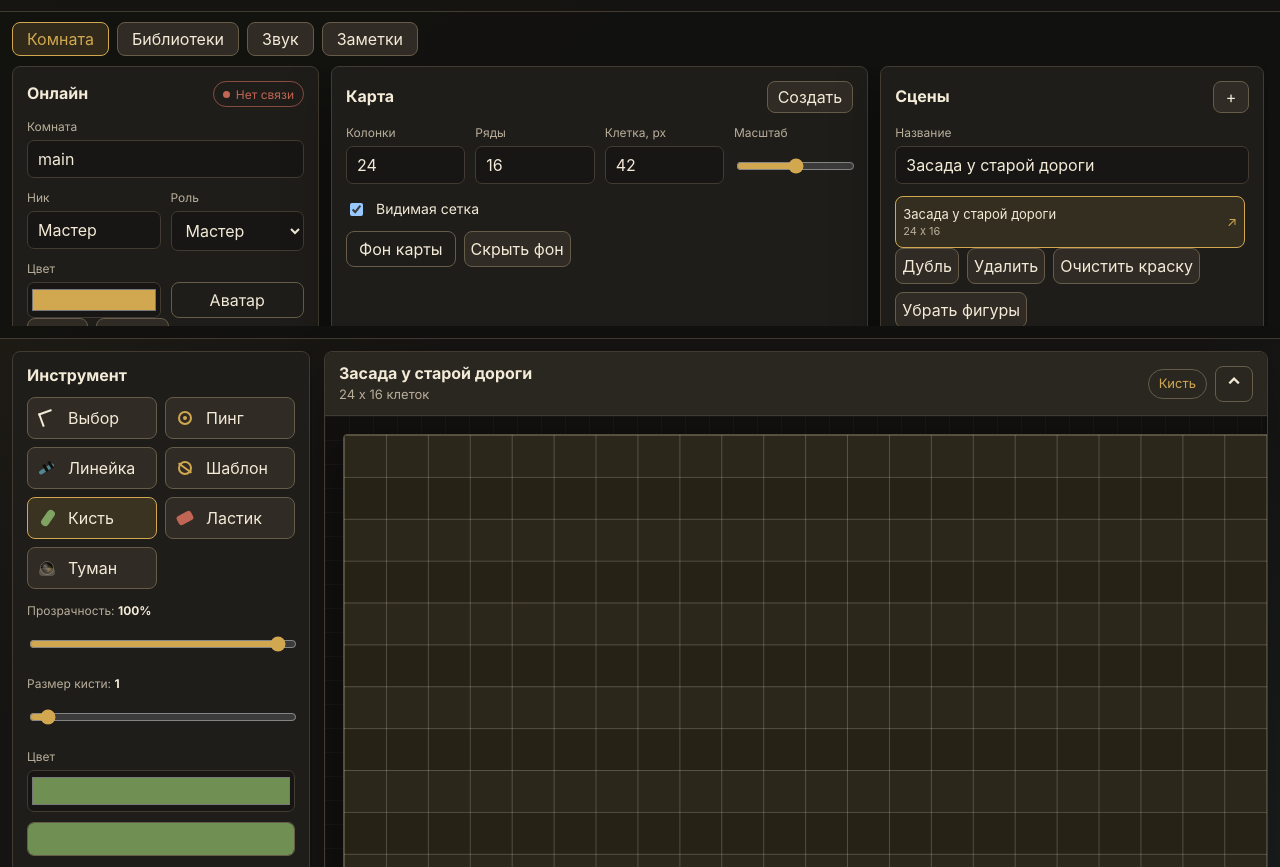
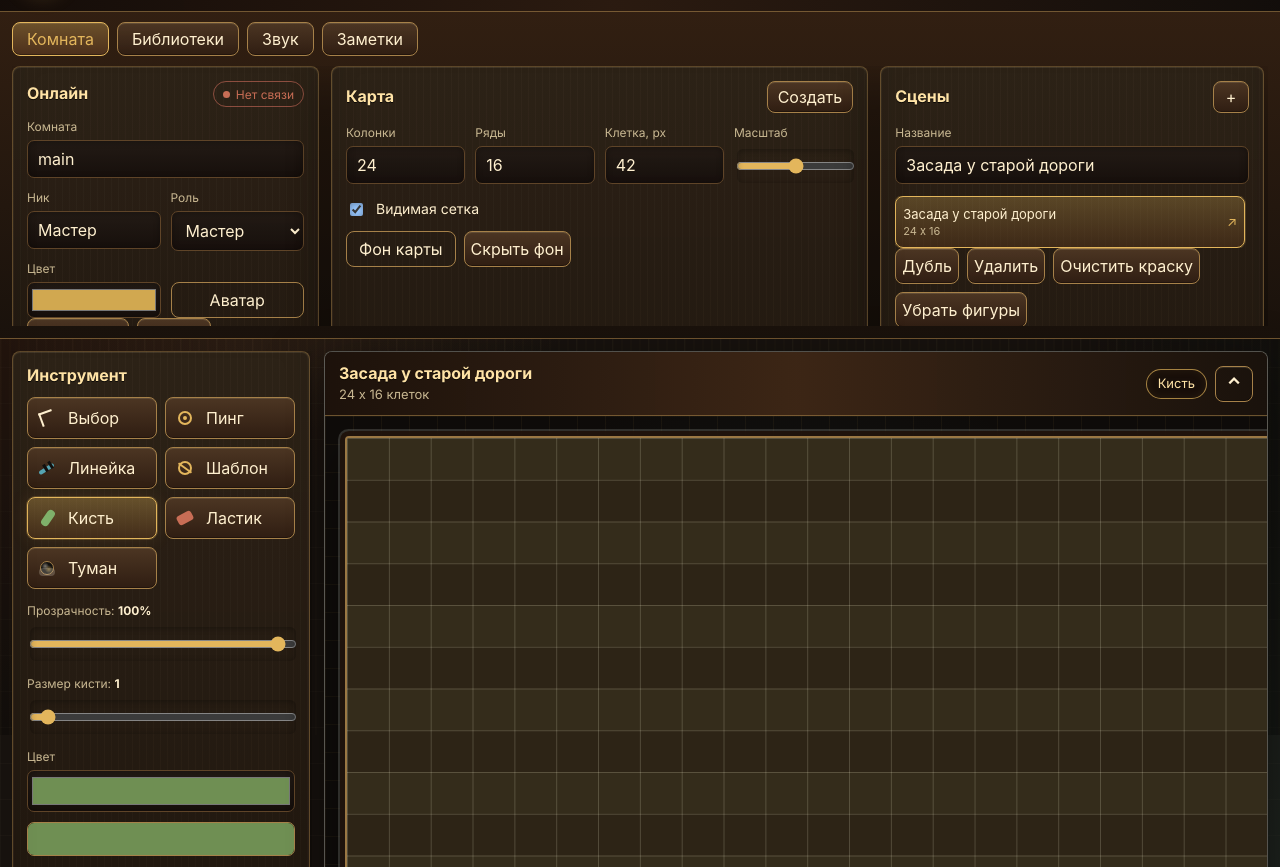
Before and after one commit to blyasha-hue/dnd-battle-table, a website: page index.html in a window 1280 px wide. Shown: the part 65-932 px from the top of the page. Drawn offline with Linux system fonts and the light colour scheme; no server answers.

Commit message:
Add files via upload

```diff
--- a/app.js
+++ b/app.js
@@ -1155,16 +1155,16 @@ function screenPx(value) {
 }
 
 function drawBase(width, height) {
-  ctx.fillStyle = "#272216";
+  ctx.fillStyle = "#2d2416";
   ctx.fillRect(0, 0, width, height);
 
   const background = state.background?.src && !state.backgroundHidden ? getImage(state.background.src) : null;
   if (background?.complete && background.naturalWidth) {
     ctx.drawImage(background, 0, 0, width, height);
-    ctx.fillStyle = "rgba(0, 0, 0, 0.12)";
+    ctx.fillStyle = "rgba(0, 0, 0, 0.035)";
     ctx.fillRect(0, 0, width, height);
   } else {
-    ctx.fillStyle = "rgba(255, 255, 255, 0.025)";
+    ctx.fillStyle = "rgba(255, 232, 176, 0.035)";
     for (let y = 0; y < height; y += state.cell * 2) {
       ctx.fillRect(0, y, width, state.cell);
     }
@@ -1206,7 +1206,7 @@ function drawFog(width, height) {
 function drawGrid(width, height) {
   if (!state.showGrid) return;
   ctx.save();
-  ctx.strokeStyle = "rgba(246, 234, 211, 0.22)";
+  ctx.strokeStyle = "rgba(255, 246, 215, 0.18)";
   ctx.lineWidth = 1;
   ctx.beginPath();
   for (let x = 0; x <= width; x += state.cell) {
@@ -1238,6 +1238,17 @@ function drawTokens() {
     const visualY = centerY - visualSize / 2;
     const padding = clamp(visualSize * 0.12, 2, 5);
     const radius = Math.max(5, visualSize / 2 - padding);
+    const ringRadius = radius + screenPx(4);
+
+    ctx.save();
+    ctx.shadowColor = "rgba(0, 0, 0, 0.72)";
+    ctx.shadowBlur = screenPx(10);
+    ctx.shadowOffsetY = screenPx(3);
+    ctx.fillStyle = "rgba(8, 6, 4, 0.72)";
+    ctx.beginPath();
+    ctx.arc(centerX, centerY, ringRadius + screenPx(2), 0, Math.PI * 2);
+    ctx.fill();
+    ctx.restore();
 
     ctx.save();
     ctx.beginPath();
@@ -1253,16 +1264,19 @@ function drawTokens() {
     ctx.restore();
 
     ctx.save();
-    ctx.lineWidth = isFocusTurn ? 5 : isCurrentTurn ? 4 : 3;
-    ctx.shadowColor = isFocusTurn ? "rgba(255, 218, 112, 0.95)" : isCurrentTurn ? "rgba(209, 168, 80, 0.75)" : "transparent";
-    ctx.shadowBlur = isFocusTurn ? 26 : isCurrentTurn ? 18 : 0;
-    ctx.strokeStyle = isCurrentTurn || state.selectedObject?.id === token.id ? "#d1a850" : "#11100f";
+    ctx.lineWidth = isFocusTurn ? screenPx(6) : isCurrentTurn ? screenPx(5) : screenPx(3.5);
+    ctx.shadowColor = isFocusTurn ? "rgba(255, 218, 112, 0.98)" : isCurrentTurn ? "rgba(227, 182, 92, 0.82)" : "rgba(0, 0, 0, 0.38)";
+    ctx.shadowBlur = isFocusTurn ? screenPx(28) : isCurrentTurn ? screenPx(18) : screenPx(7);
+    ctx.strokeStyle = isCurrentTurn || state.selectedObject?.id === token.id ? "#ffd36d" : "#c9c1ab";
     ctx.beginPath();
-    ctx.arc(centerX, centerY, radius + (isFocusTurn ? 3 : isCurrentTurn ? 2 : 0), 0, Math.PI * 2);
+    ctx.arc(centerX, centerY, ringRadius + (isFocusTurn ? screenPx(3) : isCurrentTurn ? screenPx(2) : 0), 0, Math.PI * 2);
     ctx.stroke();
     ctx.shadowBlur = 0;
-    ctx.lineWidth = isFocusTurn ? 3 : isCurrentTurn ? 2 : 1;
-    ctx.strokeStyle = isCurrentTurn ? "rgba(255, 248, 214, 0.96)" : "rgba(243, 234, 215, 0.85)";
+    ctx.lineWidth = screenPx(1.5);
+    ctx.strokeStyle = "rgba(20, 12, 7, 0.92)";
+    ctx.stroke();
+    ctx.lineWidth = screenPx(1);
+    ctx.strokeStyle = isCurrentTurn ? "rgba(255, 248, 214, 0.98)" : "rgba(255, 240, 200, 0.78)";
     ctx.stroke();
     ctx.restore();
 
@@ -1278,11 +1292,14 @@ function drawTokens() {
       const metrics = ctx.measureText(label);
       const labelWidth = Math.min(footprint + screenPx(44), metrics.width + screenPx(14));
       const labelX = px + footprint / 2 - labelWidth / 2;
-      const labelY = py + footprint + screenPx(4);
-      ctx.fillStyle = "rgba(17, 16, 15, 0.82)";
+      const labelY = py + footprint + screenPx(6);
+      ctx.fillStyle = "rgba(18, 10, 6, 0.92)";
       roundRect(labelX, labelY, labelWidth, labelHeight, screenPx(5));
       ctx.fill();
-      ctx.fillStyle = "#f3ead7";
+      ctx.lineWidth = screenPx(1);
+      ctx.strokeStyle = "rgba(227, 182, 92, 0.56)";
+      ctx.stroke();
+      ctx.fillStyle = "#fff0cf";
       ctx.textAlign = "center";
       ctx.textBaseline = "middle";
       ctx.fillText(label, px + footprint / 2, labelY + labelHeight / 2, labelWidth - screenPx(8));
@@ -1343,13 +1360,13 @@ function drawTokenBadge(label, x, y, color, align = "center") {
   const height = screenPx(18);
   const width = ctx.measureText(label).width + padX * 2;
   const left = align === "left" ? x : align === "right" ? x - width : x - width / 2;
-  ctx.fillStyle = "rgba(17, 16, 15, 0.9)";
+  ctx.fillStyle = "rgba(18, 10, 6, 0.94)";
   roundRect(left, y, width, height, screenPx(5));
   ctx.fill();
   ctx.lineWidth = screenPx(1.2);
   ctx.strokeStyle = color;
   ctx.stroke();
-  ctx.fillStyle = "#f3ead7";
+  ctx.fillStyle = "#fff0cf";
   ctx.textAlign = "center";
   ctx.fillText(label, left + width / 2, y + height / 2);
 }
@@ -2815,12 +2832,22 @@ els.createSaveSlotBtn.addEventListener("click", () => {
 });
 
 els.joinRoomBtn.addEventListener("click", () => {
+  saveProfile();
   const nextRoom = cleanRoomId(els.roomInput.value);
   if (!sync.online) {
-    showToast("Для общей комнаты запусти сайт через server.js.");
+    applyRoleUi();
+    renderPlayers();
+    showToast("Профиль сохранён в этом браузере.");
     return;
   }
-  location.href = roomUrl(nextRoom);
+  if (nextRoom !== sync.roomId) {
+    location.href = roomUrl(nextRoom);
+    return;
+  }
+  sendPresence();
+  applyRoleUi();
+  renderPlayers();
+  showToast("Профиль применён.");
 });
 
 els.roomInput.addEventListener("keydown", (event) => {
--- a/index.html
+++ b/index.html
@@ -4,7 +4,7 @@
     <meta charset="utf-8" />
     <meta name="viewport" content="width=device-width, initial-scale=1" />
     <title>D&D Battle Table</title>
-    <link rel="stylesheet" href="styles.css?v=2026-05-19-11" />
+    <link rel="stylesheet" href="styles.css?v=2026-05-19-12" />
   </head>
   <body>
     <div class="app" data-theme="ember">
@@ -71,7 +71,7 @@
               </label>
             </div>
             <div class="button-row">
-              <button id="joinRoomBtn" type="button">Войти</button>
+              <button id="joinRoomBtn" type="button">Применить</button>
               <button id="copyInviteBtn" type="button">Ссылка</button>
             </div>
             <label data-master-only>
@@ -444,6 +444,6 @@
       <div class="toast" id="toast" role="status" aria-live="polite"></div>
     </div>
 
-    <script src="app.js?v=2026-05-19-11"></script>
+    <script src="app.js?v=2026-05-19-12"></script>
   </body>
 </html>
--- a/styles.css
+++ b/styles.css
@@ -1,16 +1,19 @@
 :root {
-  --bg: #151412;
-  --panel: #211f1b;
-  --panel-2: #2a2721;
-  --ink: #f3ead7;
-  --muted: #b9ae9b;
-  --line: #413b31;
-  --line-strong: #665c49;
-  --accent: #d1a850;
-  --accent-2: #7fa462;
-  --accent-3: #4f8793;
-  --danger: #c16655;
-  --shadow: 0 20px 50px rgba(0, 0, 0, 0.28);
+  --bg: #17120e;
+  --panel: #23180f;
+  --panel-2: #2f2114;
+  --ink: #fff0cf;
+  --muted: #c9b892;
+  --line: #5f4428;
+  --line-strong: #a68149;
+  --accent: #e3b65c;
+  --accent-2: #7fb16a;
+  --accent-3: #55a4b2;
+  --danger: #c86d55;
+  --steel: #aeb1a7;
+  --leather: #5a2f1e;
+  --parchment: #dbc08a;
+  --shadow: 0 18px 42px rgba(0, 0, 0, 0.42);
   --radius: 8px;
   color-scheme: dark;
   font-family:
@@ -27,13 +30,41 @@ body {
   min-width: 320px;
   min-height: 100vh;
   background:
-    linear-gradient(140deg, rgba(209, 168, 80, 0.09), transparent 35%),
-    linear-gradient(320deg, rgba(79, 135, 147, 0.12), transparent 38%),
+    linear-gradient(90deg, rgba(255, 230, 170, 0.025) 1px, transparent 1px),
+    linear-gradient(rgba(255, 230, 170, 0.018) 1px, transparent 1px),
+    radial-gradient(circle at 22% 0%, rgba(227, 182, 92, 0.14), transparent 32%),
+    linear-gradient(145deg, rgba(97, 47, 25, 0.58), transparent 38%),
+    linear-gradient(320deg, rgba(50, 82, 76, 0.38), transparent 42%),
     var(--bg);
+  background-size:
+    36px 36px,
+    36px 36px,
+    auto,
+    auto,
+    auto,
+    auto;
   color: var(--ink);
   text-rendering: geometricPrecision;
   -webkit-font-smoothing: antialiased;
   -moz-osx-font-smoothing: grayscale;
+}
+
+body::before {
+  content: "";
+  position: fixed;
+  inset: 0;
+  z-index: -1;
+  pointer-events: none;
+  background:
+    linear-gradient(90deg, rgba(0, 0, 0, 0.28), transparent 18%, transparent 82%, rgba(0, 0, 0, 0.32)),
+    repeating-linear-gradient(
+      90deg,
+      rgba(255, 219, 144, 0.018) 0,
+      rgba(255, 219, 144, 0.018) 2px,
+      transparent 2px,
+      transparent 9px
+    );
+  opacity: 0.9;
 }
 
 button,
@@ -45,10 +76,15 @@ select {
 button {
   border: 1px solid var(--line-strong);
   border-radius: var(--radius);
-  background: #302b24;
+  background:
+    linear-gradient(180deg, rgba(255, 229, 162, 0.09), rgba(0, 0, 0, 0.18)),
+    #3a2416;
   color: var(--ink);
   cursor: pointer;
   min-height: 36px;
+  box-shadow:
+    inset 0 1px 0 rgba(255, 238, 190, 0.12),
+    inset 0 -1px 0 rgba(0, 0, 0, 0.32);
   transition:
     transform 0.15s ease,
     border-color 0.15s ease,
@@ -58,6 +94,9 @@ button {
 button:hover {
   transform: translateY(-1px);
   border-color: var(--accent);
+  background:
+    linear-gradient(180deg, rgba(255, 229, 162, 0.14), rgba(0, 0, 0, 0.15)),
+    #422817;
 }
 
 button:active {
@@ -71,9 +110,20 @@ select {
   min-height: 36px;
   border: 1px solid var(--line);
   border-radius: 7px;
-  background: #171614;
+  background:
+    linear-gradient(180deg, rgba(255, 240, 200, 0.045), rgba(0, 0, 0, 0.1)),
+    #19110d;
   color: var(--ink);
   padding: 8px 10px;
+  box-shadow: inset 0 1px 6px rgba(0, 0, 0, 0.32);
+}
+
+input:focus,
+select:focus,
+textarea:focus {
+  outline: 2px solid rgba(85, 164, 178, 0.34);
+  outline-offset: 1px;
+  border-color: var(--accent-3);
 }
 
 input[type="color"] {
@@ -113,8 +163,10 @@ label span {
   gap: 16px;
   min-height: 76px;
   padding: 14px 18px;
-  border-bottom: 1px solid var(--line);
-  background: rgba(21, 20, 18, 0.88);
+  border-bottom: 1px solid rgba(166, 129, 73, 0.62);
+  background:
+    linear-gradient(90deg, rgba(20, 12, 8, 0.96), rgba(43, 27, 16, 0.94) 48%, rgba(18, 13, 10, 0.96)),
+    #21150e;
   backdrop-filter: blur(18px);
   position: sticky;
   top: 0;
@@ -133,12 +185,18 @@ label span {
   place-items: center;
   width: 48px;
   height: 48px;
-  border: 1px solid var(--accent);
+  border: 1px solid rgba(227, 182, 92, 0.95);
   border-radius: 50%;
-  background: radial-gradient(circle at 30% 30%, #5e4a2a, #1c1a17 70%);
+  background:
+    radial-gradient(circle at 34% 28%, rgba(255, 237, 170, 0.38), transparent 22%),
+    radial-gradient(circle at 50% 58%, #5d3a1d, #14100e 72%);
   color: var(--accent);
   font-size: 13px;
   font-weight: 800;
+  box-shadow:
+    0 0 0 2px rgba(42, 24, 12, 0.92),
+    0 0 20px rgba(227, 182, 92, 0.18),
+    inset 0 0 12px rgba(0, 0, 0, 0.52);
 }
 
 h1,
@@ -199,8 +257,10 @@ h1 {
 }
 
 .top-drawer {
-  border-bottom: 1px solid var(--line);
-  background: rgba(18, 17, 15, 0.94);
+  border-bottom: 1px solid rgba(166, 129, 73, 0.55);
+  background:
+    linear-gradient(180deg, rgba(50, 31, 18, 0.97), rgba(25, 17, 12, 0.97)),
+    #1e140f;
   padding: 10px 12px 12px;
 }
 
@@ -223,7 +283,9 @@ h1 {
 
 .drawer-tab.active {
   border-color: var(--accent);
-  background: rgba(209, 168, 80, 0.16);
+  background:
+    linear-gradient(180deg, rgba(227, 182, 92, 0.24), rgba(90, 47, 30, 0.36)),
+    rgba(227, 182, 92, 0.12);
   color: var(--accent);
 }
 
@@ -281,17 +343,42 @@ h1 {
 }
 
 .panel {
-  border: 1px solid var(--line);
+  position: relative;
+  border: 1px solid rgba(166, 129, 73, 0.46);
   border-radius: var(--radius);
-  background: color-mix(in srgb, var(--panel) 92%, black);
-  box-shadow: var(--shadow);
+  background:
+    linear-gradient(180deg, rgba(255, 235, 184, 0.05), rgba(0, 0, 0, 0.12)),
+    repeating-linear-gradient(
+      90deg,
+      rgba(255, 225, 166, 0.025) 0,
+      rgba(255, 225, 166, 0.025) 1px,
+      transparent 1px,
+      transparent 7px
+    ),
+    color-mix(in srgb, var(--panel) 94%, black);
+  box-shadow:
+    var(--shadow),
+    inset 0 1px 0 rgba(255, 239, 194, 0.07);
   padding: 14px;
+}
+
+.panel::before {
+  content: "";
+  position: absolute;
+  inset: 0;
+  pointer-events: none;
+  border-radius: inherit;
+  box-shadow:
+    inset 0 0 0 1px rgba(255, 230, 175, 0.035),
+    inset 0 -18px 28px rgba(0, 0, 0, 0.1);
 }
 
 .panel h2,
 .battle-header h2 {
+  color: #ffe3a6;
   font-size: 16px;
   line-height: 1.2;
+  text-shadow: 0 1px 0 rgba(0, 0, 0, 0.72);
 }
 
 .panel-heading {
@@ -362,9 +449,11 @@ h1 {
   gap: 9px;
   min-height: 46px;
   padding: 6px 8px;
-  border: 1px solid color-mix(in srgb, var(--player-color, var(--accent)) 52%, var(--line));
+  border: 1px solid color-mix(in srgb, var(--player-color, var(--accent)) 62%, var(--line));
   border-radius: var(--radius);
-  background: rgba(17, 16, 15, 0.42);
+  background:
+    linear-gradient(90deg, color-mix(in srgb, var(--player-color, var(--accent)) 16%, transparent), transparent 76%),
+    rgba(20, 12, 8, 0.5);
 }
 
 .player-item.self {
@@ -377,7 +466,8 @@ h1 {
   border: 2px solid var(--player-color, var(--accent));
   border-radius: 50%;
   object-fit: cover;
-  background: #171614;
+  background: #120c08;
+  box-shadow: 0 0 14px color-mix(in srgb, var(--player-color, var(--accent)) 42%, transparent);
 }
 
 .player-avatar-fallback {
@@ -456,7 +546,9 @@ h1 {
   place-items: center;
   border: 1px solid var(--line-strong);
   border-radius: 50%;
-  background: rgba(127, 164, 98, 0.14);
+  background:
+    radial-gradient(circle at 35% 28%, rgba(255, 240, 190, 0.16), transparent 34%),
+    rgba(127, 177, 106, 0.16);
   color: var(--ink);
   cursor: pointer;
   font-size: 22px;
@@ -482,7 +574,12 @@ h1 {
 
 .tool-button.active {
   border-color: var(--accent);
-  background: rgba(209, 168, 80, 0.16);
+  background:
+    linear-gradient(180deg, rgba(227, 182, 92, 0.22), rgba(67, 37, 20, 0.48)),
+    rgba(227, 182, 92, 0.14);
+  box-shadow:
+    0 0 0 1px rgba(227, 182, 92, 0.22),
+    0 0 18px rgba(227, 182, 92, 0.12);
 }
 
 .tool-icon {
@@ -699,10 +796,14 @@ h1 {
   min-width: 0;
   display: flex;
   flex-direction: column;
-  border: 1px solid var(--line);
+  border: 1px solid rgba(174, 177, 167, 0.42);
   border-radius: var(--radius);
-  background: #181714;
-  box-shadow: var(--shadow);
+  background:
+    linear-gradient(180deg, rgba(174, 177, 167, 0.08), rgba(0, 0, 0, 0.22)),
+    #15100d;
+  box-shadow:
+    0 22px 55px rgba(0, 0, 0, 0.5),
+    inset 0 0 0 1px rgba(255, 235, 181, 0.035);
   overflow: hidden;
   min-height: calc(100vh - 104px);
 }
@@ -714,8 +815,10 @@ h1 {
   gap: 12px;
   min-height: 64px;
   padding: 12px 14px;
-  border-bottom: 1px solid var(--line);
-  background: var(--panel-2);
+  border-bottom: 1px solid rgba(166, 129, 73, 0.58);
+  background:
+    linear-gradient(90deg, rgba(28, 17, 11, 0.98), rgba(60, 38, 21, 0.96), rgba(25, 17, 12, 0.98)),
+    var(--panel-2);
 }
 
 .battle-actions {
@@ -726,11 +829,13 @@ h1 {
 
 .mode-chip {
   white-space: nowrap;
-  border: 1px solid var(--line-strong);
+  border: 1px solid rgba(227, 182, 92, 0.7);
   border-radius: 999px;
-  padding: 6px 10px;
-  color: var(--accent);
+  padding: 6px 11px;
+  background: rgba(20, 12, 8, 0.58);
+  color: #ffe3a6;
   font-size: 13px;
+  box-shadow: inset 0 0 10px rgba(227, 182, 92, 0.08);
 }
 
 .canvas-shell {
@@ -739,19 +844,27 @@ h1 {
   max-height: none;
   overflow: auto;
   background:
-    linear-gradient(90deg, rgba(255, 255, 255, 0.03) 1px, transparent 1px),
-    linear-gradient(rgba(255, 255, 255, 0.03) 1px, transparent 1px),
-    #11100f;
-  background-size: 24px 24px;
-  padding: 18px;
+    linear-gradient(90deg, rgba(227, 182, 92, 0.06) 1px, transparent 1px),
+    linear-gradient(rgba(227, 182, 92, 0.05) 1px, transparent 1px),
+    radial-gradient(circle at 50% 35%, rgba(85, 164, 178, 0.08), transparent 48%),
+    #0f0c0a;
+  background-size:
+    28px 28px,
+    28px 28px,
+    auto,
+    auto;
+  padding: 20px;
 }
 
 canvas {
   display: block;
-  border: 1px solid #554d3e;
+  border: 2px solid #9b7844;
   border-radius: 4px;
-  background: #242016;
-  box-shadow: 0 18px 45px rgba(0, 0, 0, 0.42);
+  background: #2d2416;
+  box-shadow:
+    0 0 0 5px rgba(31, 18, 10, 0.92),
+    0 0 0 7px rgba(174, 177, 167, 0.22),
+    0 22px 48px rgba(0, 0, 0, 0.58);
   touch-action: none;
 }
 
@@ -770,9 +883,11 @@ canvas {
   width: 100%;
   min-height: 152px;
   resize: vertical;
-  border: 1px solid var(--line);
+  border: 1px solid rgba(166, 129, 73, 0.54);
   border-radius: var(--radius);
-  background: #171614;
+  background:
+    linear-gradient(180deg, rgba(255, 239, 201, 0.08), rgba(0, 0, 0, 0.08)),
+    #21150f;
   color: var(--ink);
   padding: 10px;
   font: inherit;
@@ -831,9 +946,11 @@ canvas {
   gap: 10px;
   align-items: center;
   min-height: 52px;
-  border: 1px solid var(--line);
+  border: 1px solid rgba(166, 129, 73, 0.42);
   border-radius: var(--radius);
-  background: #191815;
+  background:
+    linear-gradient(180deg, rgba(255, 229, 176, 0.045), rgba(0, 0, 0, 0.12)),
+    #1b120d;
   padding: 7px;
 }
 
@@ -841,7 +958,10 @@ canvas {
 .track-item.selected,
 .scene-item.selected {
   border-color: var(--accent);
-  background: rgba(209, 168, 80, 0.12);
+  background:
+    linear-gradient(180deg, rgba(227, 182, 92, 0.18), rgba(67, 37, 20, 0.46)),
+    rgba(227, 182, 92, 0.1);
+  box-shadow: 0 0 0 1px rgba(227, 182, 92, 0.22);
 }
 
 .scene-item {
@@ -859,9 +979,10 @@ canvas {
   width: 42px;
   height: 42px;
   object-fit: cover;
-  border-radius: 6px;
-  border: 1px solid var(--line-strong);
-  background: #0e0d0c;
+  border-radius: 50%;
+  border: 2px solid rgba(227, 182, 92, 0.72);
+  background: #0e0a08;
+  box-shadow: 0 0 0 2px rgba(28, 14, 7, 0.9);
 }
 
 .asset-title,
@@ -916,9 +1037,11 @@ audio {
   grid-template-columns: 22px 40px minmax(0, 1fr) 30px;
   gap: 8px;
   align-items: center;
-  border: 1px solid var(--line);
+  border: 1px solid rgba(166, 129, 73, 0.42);
   border-radius: var(--radius);
-  background: #191815;
+  background:
+    linear-gradient(180deg, rgba(255, 239, 198, 0.045), rgba(0, 0, 0, 0.12)),
+    #1b120d;
   padding: 7px;
   transition:
     border-color 160ms ease,
@@ -951,9 +1074,9 @@ audio {
 .initiative-thumb {
   width: 40px;
   height: 40px;
-  border: 1px solid var(--line-strong);
+  border: 2px solid rgba(174, 177, 167, 0.64);
   border-radius: 50%;
-  background: #0e0d0c;
+  background: #0e0a08;
   object-fit: cover;
   transition:
     transform 160ms ease,
@@ -1097,8 +1220,8 @@ audio {
 .condition-chip {
   min-height: 30px;
   padding: 0 6px;
-  border-color: var(--line);
-  background: rgba(243, 234, 215, 0.05);
+  border-color: rgba(166, 129, 73, 0.38);
+  background: rgba(219, 192, 138, 0.07);
   color: var(--muted);
   font-size: 11px;
   font-weight: 700;
@@ -1120,7 +1243,10 @@ audio {
 
 .dice-grid button {
   min-height: 40px;
-  background: rgba(79, 135, 147, 0.15);
+  border-color: rgba(85, 164, 178, 0.44);
+  background:
+    linear-gradient(180deg, rgba(85, 164, 178, 0.2), rgba(18, 11, 8, 0.16)),
+    #23160f;
 }
 
 .roll-line {
@@ -1141,15 +1267,17 @@ audio {
 }
 
 .roll-log li {
-  border: 1px solid var(--line);
+  border: 1px solid rgba(166, 129, 73, 0.42);
   border-radius: var(--radius);
-  background: #191815;
+  background:
+    linear-gradient(90deg, rgba(85, 164, 178, 0.08), transparent 62%),
+    #1b120d;
   padding: 8px 10px;
   font-size: 13px;
 }
 
 .roll-total {
-  color: var(--accent);
+  color: #ffd36d;
   font-weight: 800;
 }
 
@@ -1162,9 +1290,11 @@ audio {
   transform: translate(-50%, 16px);
   opacity: 0;
   pointer-events: none;
-  border: 1px solid var(--line-strong);
+  border: 1px solid rgba(227, 182, 92, 0.66);
   border-radius: var(--radius);
-  background: #26221c;
+  background:
+    linear-gradient(180deg, rgba(255, 230, 175, 0.08), rgba(0, 0, 0, 0.14)),
+    #2a190f;
   color: var(--ink);
   padding: 10px 14px;
   box-shadow: var(--shadow);
```
